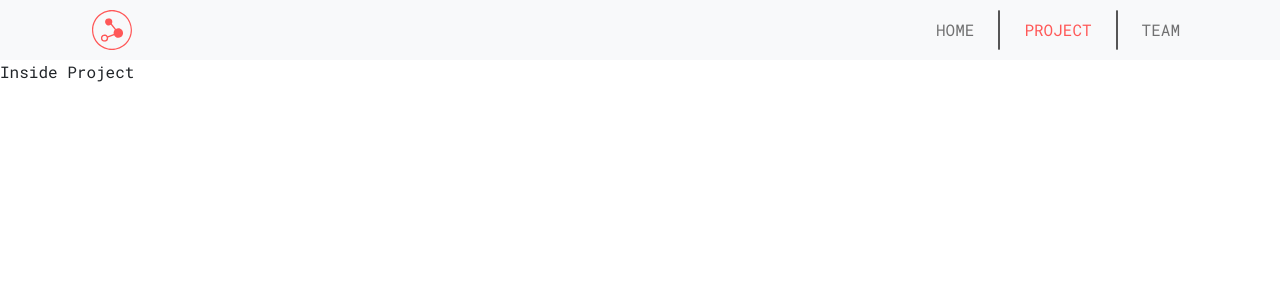
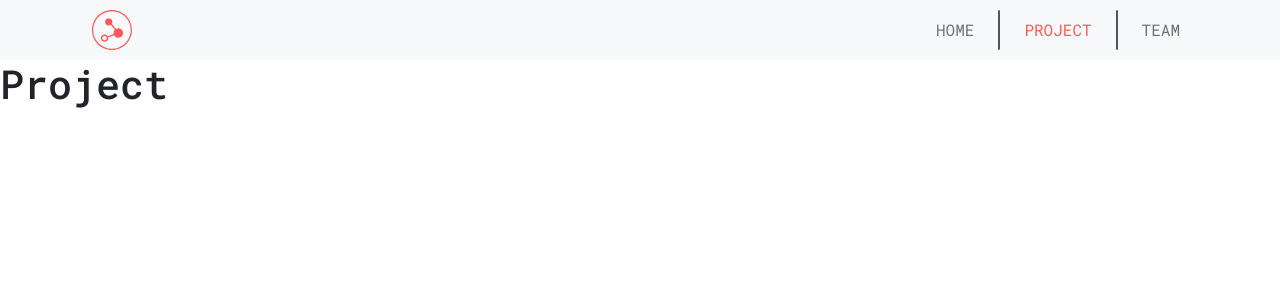
Before and after one commit to upb-das-a-team/upb-das-a-team.github.io, a React (Create React App) app: page /project in a window 1280 px wide. Shown: the top 300 px of the page. Built offline with nearby package versions, Linux system fonts and the light colour scheme.

Commit message:
Pages updated

```diff
--- a/src/pages/not-found-page/NotFoundPage.tsx
+++ b/src/pages/not-found-page/NotFoundPage.tsx
@@ -5,7 +5,7 @@ import './NotFoundPage.scss';
 function NotFoundPage() {
   return(
     <>
-      404, What you looking for phillis?!
+      <h1>404 | Page Not Found</h1>
     </>
   )
 }
--- a/src/pages/project/Project.tsx
+++ b/src/pages/project/Project.tsx
@@ -5,7 +5,7 @@ import './Project.scss';
 function Project() {
   return(
     <>
-      Inside Project
+      <h1>Project</h1>
     </>
   )
 }
--- a/src/pages/team/Team.tsx
+++ b/src/pages/team/Team.tsx
@@ -5,7 +5,7 @@ import './Team.scss';
 function Team() {
   return(
     <>
-      Inside Team
+      <h1>Team</h1>
     </>
   )
 }
```
